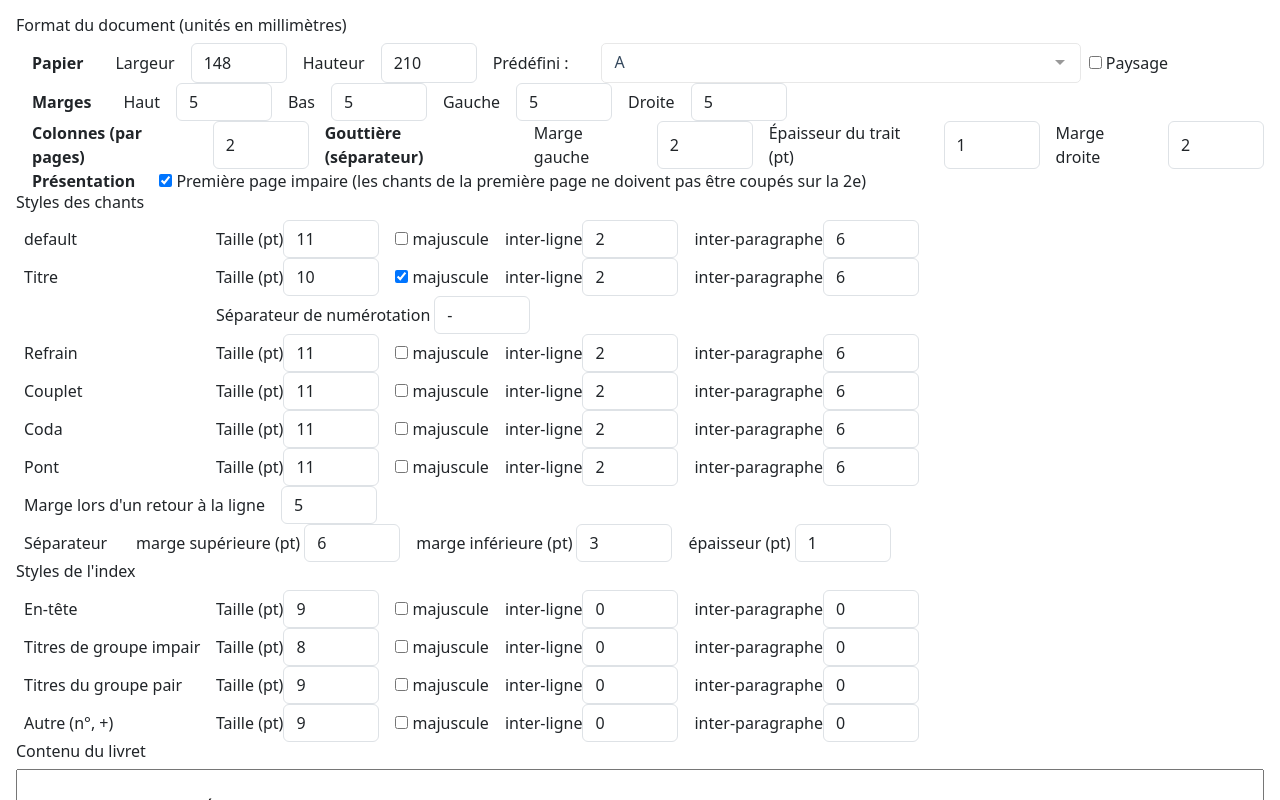
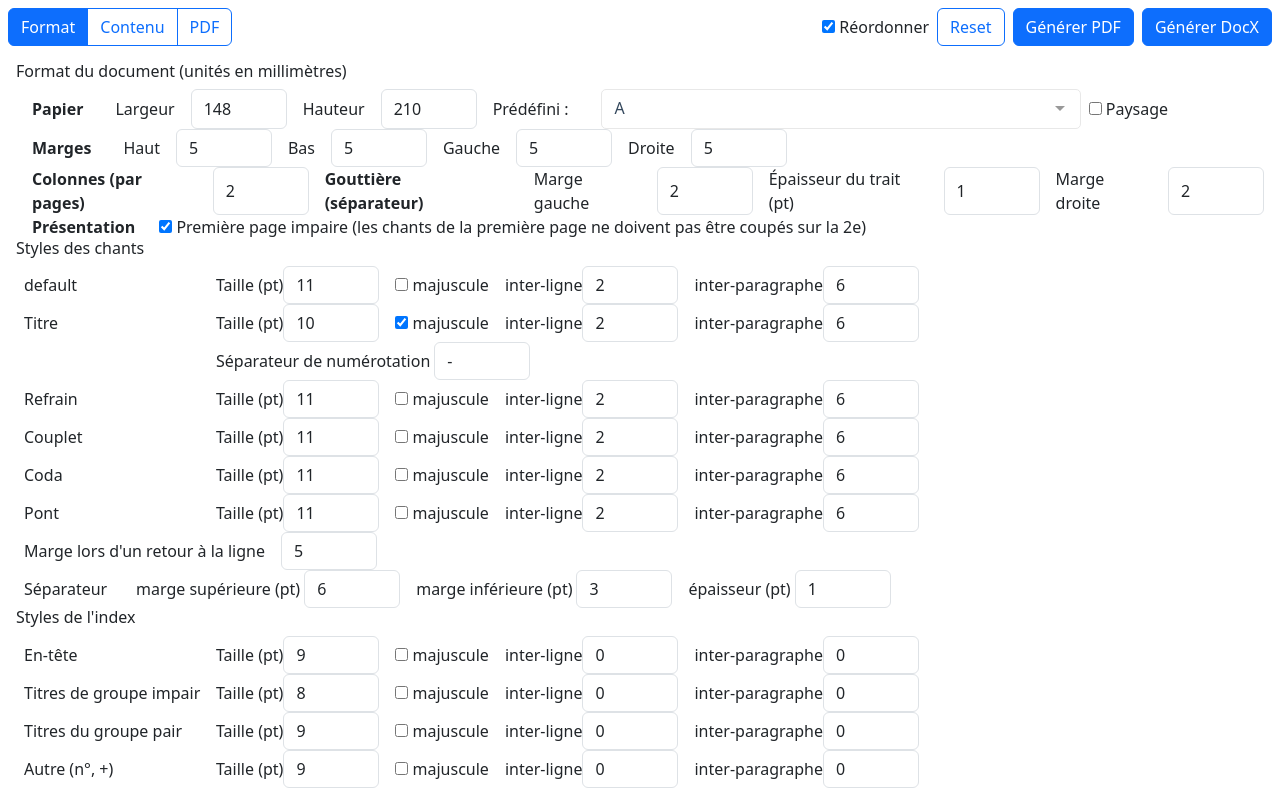
Before and after one commit to boutier/songbook, a Vue app: page / in a window 1280 px wide. Shown: the top 800 px of the page. Built offline with nearby package versions, Linux system fonts and the light colour scheme.

Commit message:
Add tabs for easier use.

```diff
--- a/src/App.vue
+++ b/src/App.vue
@@ -5,7 +5,69 @@ import SeparatorStyleInput from './components/SeparatorStyleInput.vue'
 </script>
 
 <template>
-  <div class="m-3 d-flex flex-column">
+  <div class="d-flex m-2 justify-content-between">
+    <div class="btn-group" role="group" aria-label="Basic example">
+      <button
+        :class="[tab === 'format' ? 'btn btn-primary' : 'btn btn-outline-primary']"
+        @click="tab = 'format'"
+      >
+        Format
+      </button>
+      <button
+        class="btn"
+        :class="[tab === 'content' ? 'btn-primary' : 'btn-outline-primary']"
+        @click="tab = 'content'"
+      >
+        Contenu
+      </button>
+      <button
+        class="btn"
+        :class="[tab === 'pdf-options' ? 'btn-primary' : 'btn-outline-primary']"
+        @click="tab = 'pdf-options'"
+      >
+        PDF
+      </button>
+      <button
+        v-if="pdfDataUri"
+        class="btn"
+        :class="[tab === 'preview' ? 'btn-primary' : 'btn-outline-primary']"
+        @click="tab = 'preview'"
+      >
+        Aperçu
+      </button>
+    </div>
+
+    <div class="d-flex">
+      <div class="d-flex flex-column">
+        <label class="my-auto mx-2">
+          <input
+            type="checkbox"
+            :checked="packingMethod === 'auto'"
+            @change="packingMethod = packingMethod === 'auto' ? 'linear-split' : 'auto'"
+            value="newsletter"
+          />
+          Réordonner
+        </label>
+        <label class="my-auto mx-2" v-if="packingMethod !== 'auto'">
+          <input
+            type="checkbox"
+            :checked="packingMethod === 'linear-split'"
+            @change="
+              packingMethod =
+                packingMethod === 'linear-no-split' ? 'linear-split' : 'linear-no-split'
+            "
+            value="newsletter"
+          />
+          Couper les chants
+        </label>
+      </div>
+      <button class="btn btn-outline-primary" @click="reset()">Reset</button>
+      <button class="ms-2 btn btn-primary" @click="gen_pdf()">Générer PDF</button>
+      <button class="ms-2 btn btn-primary" @click="gen_docx()">Générer DocX</button>
+    </div>
+  </div>
+
+  <div v-if="tab === 'format'" class="m-3 d-flex flex-column">
     <div class="h6">Format du document (unités en millimètres)</div>
     <div class="d-flex justify-content-start">
       <div class="fw-bold mx-3 my-auto">Papier</div>
@@ -110,11 +172,15 @@ import SeparatorStyleInput from './components/SeparatorStyleInput.vue'
       />
       <StyleInput :title="'Autre (n°, +)'" v-model:style="tableOfContentStylesheet.otherFields" />
     </div>
+  </div>
 
+  <div v-if="tab === 'content'" class="m-3 d-flex flex-column">
     <div class="h6">Contenu du livret</div>
 
     <textarea v-model="rawsongs" rows="20"></textarea>
+  </div>
 
+  <div v-if="tab === 'pdf-options'" class="m-3 d-flex flex-column">
     <div class="h6">Spécifique pdf:</div>
     <div class="d-flex justify-content-start">
       <div class="fw-bold mx-3 my-auto">Insérer ce pdf avant</div>
@@ -128,34 +194,10 @@ import SeparatorStyleInput from './components/SeparatorStyleInput.vue'
       <div class="fw-bold mx-3 my-auto">Insérer ce pdf après</div>
       <input type="file" @change="uploadFile($event, 'after')" />
     </div>
+  </div>
+  <!-- <button class="btn btn-primary" @click="plop()">SECLI</button> -->
 
-    <!-- <button class="btn btn-primary" @click="plop()">SECLI</button> -->
-    <div class="d-flex my-2">
-      <button class="btn btn-outline-primary" @click="reset()">Reset</button>
-      <button class="ms-2 btn btn-primary" @click="gen_pdf()">Générer PDF</button>
-      <button class="ms-2 btn btn-primary" @click="gen_docx()">Générer DocX</button>
-      <label class="my-auto ms-2">
-        <input
-          type="checkbox"
-          :checked="packingMethod === 'auto'"
-          @change="packingMethod = packingMethod === 'auto' ? 'linear-split' : 'auto'"
-          value="newsletter"
-        />
-        Réordonner
-      </label>
-      <label class="my-auto ms-2" v-if="packingMethod !== 'auto'">
-        <input
-          type="checkbox"
-          :checked="packingMethod === 'linear-split'"
-          @change="
-            packingMethod = packingMethod === 'linear-no-split' ? 'linear-split' : 'linear-no-split'
-          "
-          value="newsletter"
-        />
-        Couper les chants
-      </label>
-    </div>
-
+  <div v-if="tab === 'preview'" class="m-3 d-flex flex-column">
     <div>Nombre de chants: {{ songs.length }}</div>
     <div v-if="error" class="text-danger">{{ error }}</div>
   </div>
@@ -292,6 +334,7 @@ Il saute sur les montagnes et bondit sur les collines. (x2)
 `
 
 type DataContent = {
+  tab: 'format' | 'content' | 'pdf-options' | 'preview'
   pageSizes: [string, [number, number]][]
   pageSize: keyof typeof PageSizes | 'custom'
   landskape: boolean
@@ -323,6 +366,8 @@ export default {
   methods: {
     defaults(): DataContent {
       return {
+        tab: 'format',
+
         pageSizes: Object.entries(PageSizes),
         pageSize: 'A4' as keyof typeof PageSizes | 'custom',
         landskape: false,
@@ -352,6 +397,9 @@ export default {
       this.packingMethod = from.packingMethod
       this.rawsongs = from.rawsongs
 
+      if ((this.tab = 'preview')) {
+        this.tab = 'content'
+      }
       this.toInsert = {}
       this.songs = []
       this.error = undefined
@@ -370,6 +418,7 @@ export default {
         packingMethod: this.packingMethod,
         rawsongs: this.rawsongs,
 
+        tab: 'format',
         toInsert: {},
         songs: [],
         error: undefined,
@@ -454,6 +503,7 @@ export default {
         }
 
         this.pdfDataUri = await pdfDoc.saveAsBase64({ dataUri: true })
+        this.tab = 'preview'
       } catch (e) {
         this.error = fullErrorMessage(e)
         console.error(e)
```
